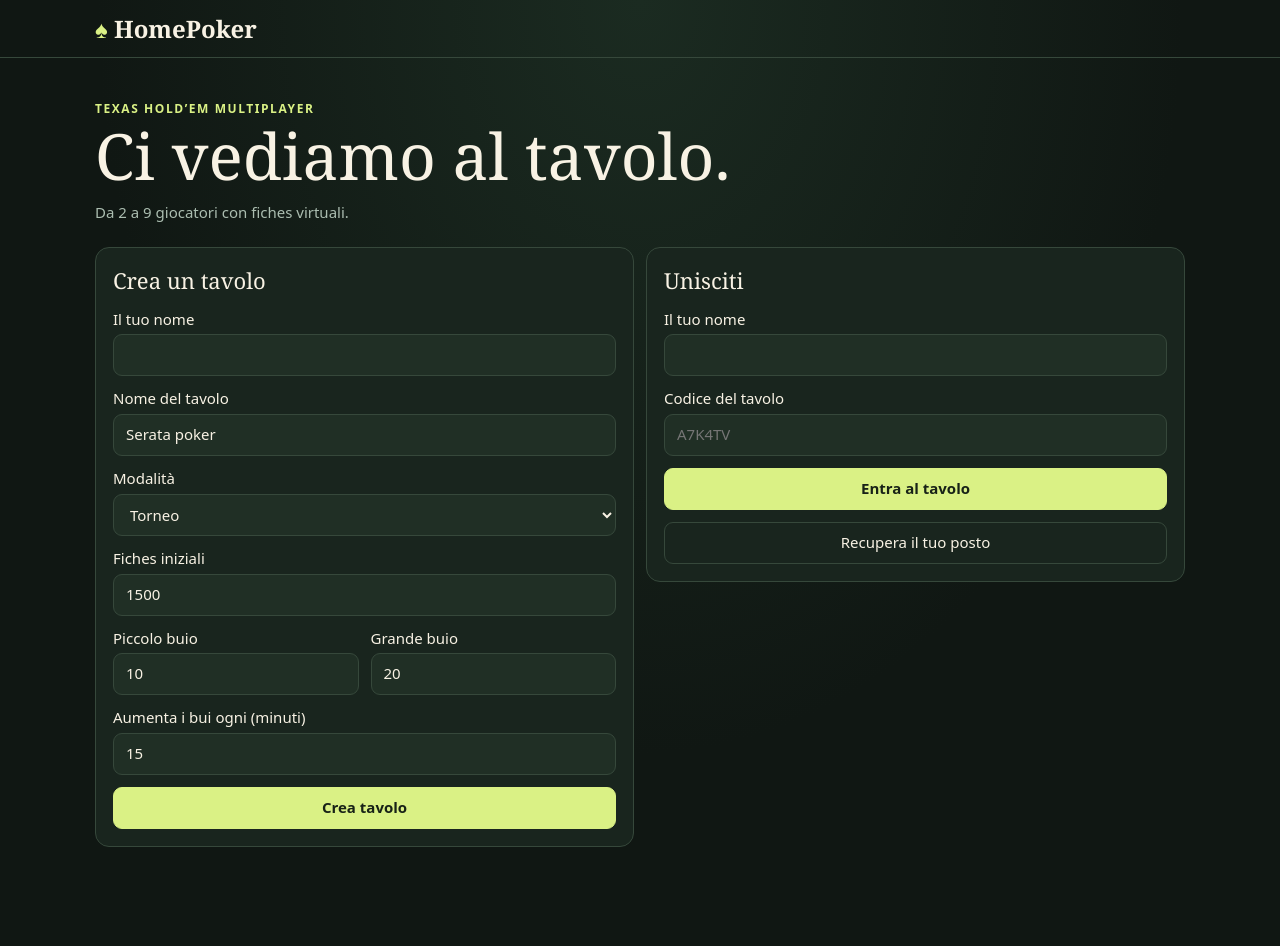
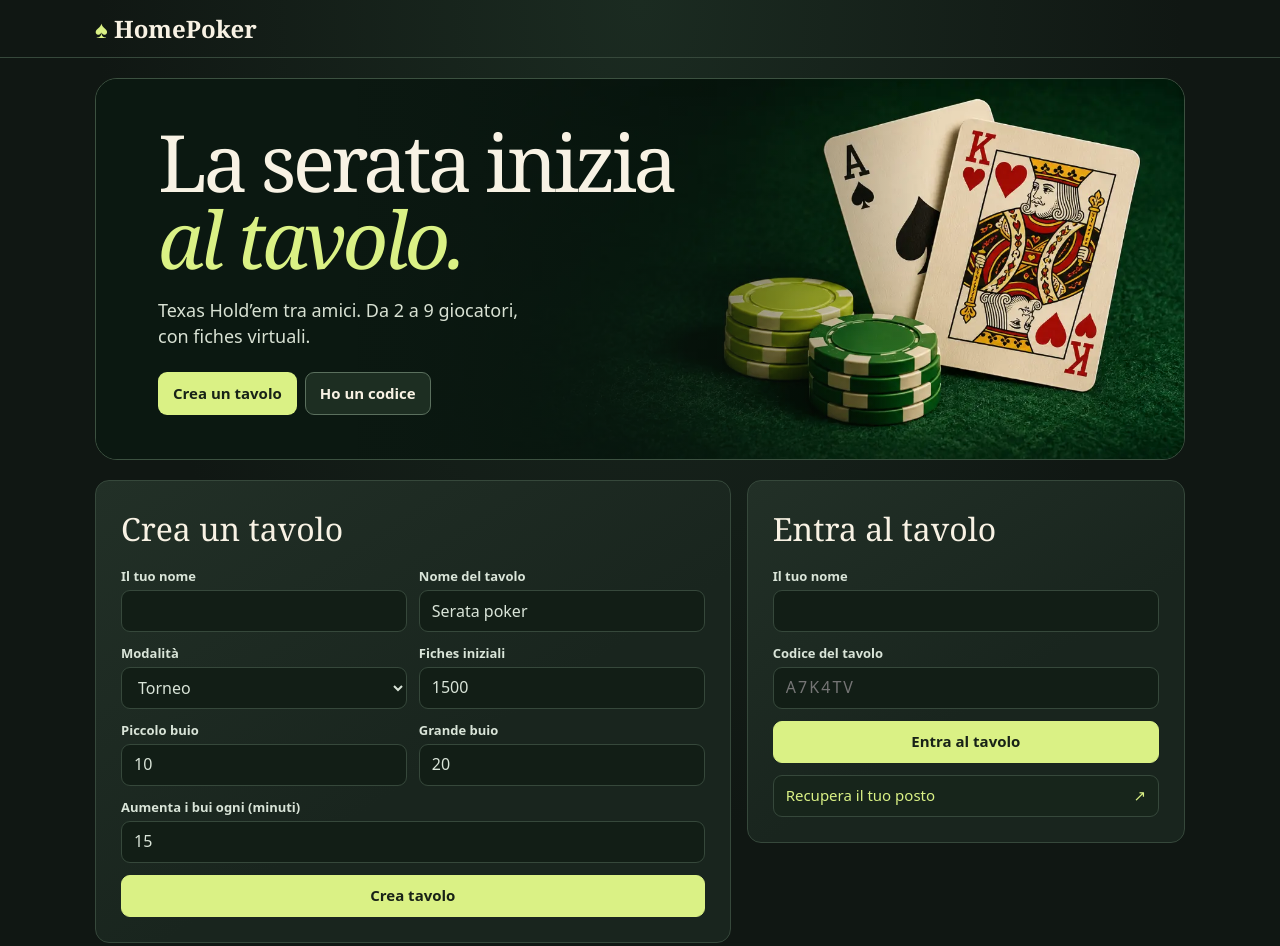
Before and after one commit to francesc05Cervera/HomePoker, a plain HTML site: page frontend/index.html in a window 1280 px wide. Before the commit the page ends 889 px from the top, so only its background shows below. Drawn offline with Linux system fonts and the light colour scheme.

Commit message:
Redesign the HomePoker landing page

```diff
--- a/backend/server.mjs
+++ b/backend/server.mjs
@@ -16,7 +16,8 @@ async function loadFrontend() {
   const assets = [
     ['/', 'index.html', 'text/html'],
     ['/app.js', 'app.js', 'text/javascript'],
-    ['/style.css', 'style.css', 'text/css']
+    ['/style.css', 'style.css', 'text/css'],
+    ['/home-hero.webp', 'home-hero.webp', 'image/webp']
   ];
   return new Map(await Promise.all(assets.map(async ([path, file, mime]) => [
     path, {body:await readFile(new URL(file, directory)), mime}
@@ -95,7 +96,7 @@ const server = createServer(async (req,res) => {
     }
     const file = files.get(url.pathname);
     if (file && req.method === 'GET') {
-      res.setHeader('Content-Type',file.mime + '; charset=utf-8');
+      res.setHeader('Content-Type',file.mime.startsWith('image/') ? file.mime : file.mime + '; charset=utf-8');
       res.setHeader('Content-Security-Policy',"default-src 'self'; style-src 'self'; frame-ancestors 'none'; base-uri 'none'; form-action 'self'");
       return res.end(file.body);
     }
--- a/frontend/app.js
+++ b/frontend/app.js
@@ -355,6 +355,9 @@ for (const route of ['join','recover']) {
   };
   if (urlCode && /^[A-Z2-9]{6}$/.test(urlCode)) el(route).elements.code.value = urlCode;
 }
+if (!session && /^[A-Z2-9]{6}$/.test(urlCode ?? '')) {
+  addEventListener('load', () => el('join').scrollIntoView(), {once:true});
+}
 el('openRecover').onclick = () => {
   showError('');
   const code = el('join').elements.code.value.trim();
--- a/frontend/build.mjs
+++ b/frontend/build.mjs
@@ -14,5 +14,5 @@ const placeholder = '<meta name="api-origin" content="">';
 if (!template.includes(placeholder)) throw new Error('Configurazione API del frontend mancante.');
 await Promise.all([
   writeFile(new URL('index.html', dist), template.replace(placeholder, '<meta name="api-origin" content="' + url.origin + '">')),
-  ...['style.css','app.js'].map(file => copyFile(new URL(file, import.meta.url), new URL(file, dist)))
+  ...['style.css','app.js','home-hero.webp'].map(file => copyFile(new URL(file, import.meta.url), new URL(file, dist)))
 ]);
--- a/frontend/index.html
+++ b/frontend/index.html
@@ -13,24 +13,38 @@
 <header class="site-header"><a class="brand" href="/"><span aria-hidden="true">♠</span> HomePoker</a><span id="connection"></span><button id="exit" hidden>Lascia il tavolo</button></header>
 <main>
 <section id="home">
-  <div class="intro"><p class="eyebrow">Texas Hold’em multiplayer</p><h1>Ci vediamo al tavolo.</h1><p>Da 2 a 9 giocatori con fiches virtuali.</p></div>
+  <div class="home-hero">
+    <img class="home-hero-image" src="/home-hero.webp" width="1360" height="664" alt="" fetchpriority="high">
+    <div class="home-hero-content">
+      <h1>La serata inizia<br><em>al tavolo.</em></h1>
+      <p>Texas Hold’em tra amici. Da 2 a 9 giocatori, con fiches virtuali.</p>
+      <nav class="home-hero-actions" aria-label="Inizia a giocare">
+        <a class="primary" href="#create">Crea un tavolo</a>
+        <a class="hero-secondary" href="#join">Ho un codice</a>
+      </nav>
+    </div>
+  </div>
   <div class="lobby">
-    <form id="create">
+    <form id="create" class="home-form">
       <h2>Crea un tavolo</h2>
-      <label>Il tuo nome<input name="name" maxlength="24" autocomplete="nickname" required></label>
-      <label>Nome del tavolo<input name="roomName" maxlength="36" value="Serata poker" required></label>
-      <label>Modalità<select name="mode" id="mode"><option value="tournament">Torneo</option><option value="cash">Cash Game</option></select></label>
-      <label>Fiches iniziali<input name="stack" type="number" value="1500" min="20" max="1000000" required></label>
+      <div class="split">
+        <label>Il tuo nome<input name="name" maxlength="24" autocomplete="nickname" required></label>
+        <label>Nome del tavolo<input name="roomName" maxlength="36" value="Serata poker" required></label>
+      </div>
+      <div class="split">
+        <label>Modalità<select name="mode" id="mode"><option value="tournament">Torneo</option><option value="cash">Cash Game</option></select></label>
+        <label>Fiches iniziali<input name="stack" type="number" value="1500" min="20" max="1000000" required></label>
+      </div>
       <div class="split"><label>Piccolo buio<input name="small" type="number" value="10" min="1" max="9999" required></label><label>Grande buio<input name="big" type="number" value="20" min="2" max="10000" required></label></div>
       <label id="blindSettings">Aumenta i bui ogni (minuti)<input name="blindMinutes" type="number" value="15" min="1" max="180" required></label>
       <button class="primary">Crea tavolo</button>
     </form>
-    <form id="join">
-      <h2>Unisciti</h2>
+    <form id="join" class="home-form">
+      <h2>Entra al tavolo</h2>
       <label>Il tuo nome<input name="name" maxlength="24" autocomplete="nickname" required></label>
       <label>Codice del tavolo<input name="code" placeholder="A7K4TV" pattern="[A-Za-z2-9]{6}" maxlength="6" required></label>
       <button class="primary">Entra al tavolo</button>
-      <button id="openRecover" type="button">Recupera il tuo posto</button>
+      <button id="openRecover" class="recover-link" type="button">Recupera il tuo posto <span aria-hidden="true">↗</span></button>
     </form>
   </div>
 </section>
--- a/frontend/style.css
+++ b/frontend/style.css
@@ -18,13 +18,30 @@ h1,h2,p{margin:0}
 h1,h2{font-family:Georgia,serif;font-weight:400}
 h1{font-size:clamp(2rem,7vw,4rem);line-height:1.04;overflow-wrap:anywhere}
 h2,.panel summary{font-size:22px}
-.intro{padding:42px 0 23px}
-.intro p:last-child{color:var(--muted);margin-top:12px}
 .eyebrow{font-size:12px;font-weight:800;text-transform:uppercase;letter-spacing:.13em;margin-bottom:6px}
-.lobby,.split{display:grid;grid-template-columns:1fr 1fr;gap:12px}
-.lobby{align-items:start}
+.home-hero{position:relative;isolation:isolate;overflow:hidden;display:grid;align-items:center;min-height:382px;margin:20px 0;border:1px solid #3c5140;border-radius:22px;background:#0b1811}
+.home-hero-image{position:absolute;inset:0 0 0 auto;width:76%;height:100%;object-fit:cover;object-position:66% center;z-index:-2}
+.home-hero::before{content:"";position:absolute;inset:0;z-index:-1;background:linear-gradient(90deg,#0b1811 10%,#0b1811f5 28%,#0b18117a 56%,transparent 77%)}
+.home-hero-content{padding:36px clamp(24px,5vw,62px);max-width:660px}
+.home-hero h1{font-size:clamp(47px,6.2vw,79px);line-height:.98;letter-spacing:-.048em}
+.home-hero h1 em{color:var(--lime);font-weight:inherit}
+.home-hero p{font-size:clamp(15px,2vw,18px);color:#d8e1d3;max-width:36ch;margin-top:19px}
+.home-hero-actions{display:flex;flex-wrap:wrap;gap:8px;margin-top:23px}
+.home-hero-actions a{display:inline-flex;align-items:center;min-height:43px;border:1px solid transparent;border-radius:9px;padding:8px 14px;font-weight:750;text-decoration:none}
+.home-hero-actions a:focus-visible{outline:2px solid var(--lime);outline-offset:3px}
+.home-hero-actions a.primary:hover{background:#edffad}
+.home-hero-actions .hero-secondary{background:#233629bf;color:var(--text);border-color:#5b705e}
+.hero-secondary:hover{background:#2e4835}
+.lobby,.split{display:grid;grid-template-columns:minmax(0,1fr) minmax(0,1fr);gap:12px}
+.lobby{grid-template-columns:minmax(0,1.45fr) minmax(0,1fr);align-items:start;gap:16px}
 .lobby form,.panel,dialog{border:1px solid var(--line);background:var(--panel);border-radius:14px;padding:17px}
-.lobby form{display:grid;gap:12px;align-content:start}
+.lobby form{display:grid;gap:12px;align-content:start;scroll-margin-top:14px;padding:clamp(16px,3vw,25px);background:linear-gradient(147deg,#223027,#19251e 58%)}
+.lobby form h2{font-size:clamp(24px,3vw,32px);margin-bottom:3px}
+.lobby form:target{border-color:#95aa72}
+.lobby form label{color:#d9e4d8;font-size:13px;font-weight:600}
+.lobby form input,.lobby form select{font-size:16px;font-weight:400;background:#121e16}
+#join input[name=code]{text-transform:uppercase;letter-spacing:.13em}
+.lobby .recover-link{display:flex;align-items:center;justify-content:space-between;text-align:left;color:var(--lime);background:#17251b}
 dialog{width:min(440px,calc(100% - 30px));color:var(--text)}
 dialog::backdrop{background:#07100cbd}
 dialog form{display:grid;gap:12px}
@@ -89,6 +106,14 @@ summary{cursor:pointer}
   .site-header{gap:6px}
   #connection{display:none}
   .lobby,.panels{grid-template-columns:1fr}
+  .home-hero{min-height:0;align-items:start;margin-top:13px;border-radius:17px}
+  .home-hero-image{inset:auto 0 0;width:100%;height:57%;object-position:69% 50%}
+  .home-hero::before{background:linear-gradient(180deg,#0b1811 32%,#0b1811ee 47%,#0b181137 70%,transparent 87%)}
+  .home-hero-content{padding:24px 19px clamp(136px,39vw,195px)}
+  .home-hero h1{font-size:clamp(39px,10.7vw,66px)}
+  .home-hero p{margin-top:12px}
+  .home-hero-actions{margin-top:15px;gap:6px}
+  .home-hero-actions a{padding-inline:10px;font-size:13px}
   .game-head{align-items:flex-start;flex-direction:column}
   .game-head,.table-meta{padding-inline:2px}
   .arena{height:clamp(400px,65vh,520px);margin-bottom:28px}
```
Also changed, not shown: frontend/home-hero.webp (added).
